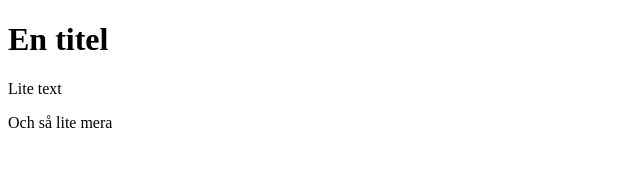
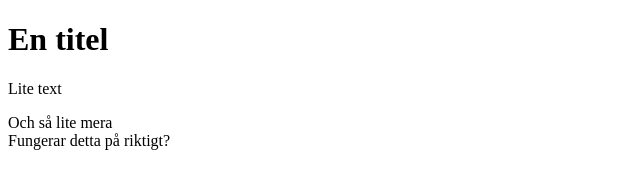
Before and after one commit to musmatta/coursera, a plain HTML site: page index.html in a window 1280 px wide. Shown: the whole page, without its empty margins (0-640 px from the left). Drawn offline with Linux system fonts and the light colour scheme.

Commit message:
nästa gång

```diff
--- a/index.html
+++ b/index.html
@@ -8,5 +8,6 @@
     <h1>En titel</h1>
     <p>Lite text</p>
     <div>Och så lite mera</div>
+    <div>Fungerar detta på riktigt?</div>
   </body>
 </html>
```
